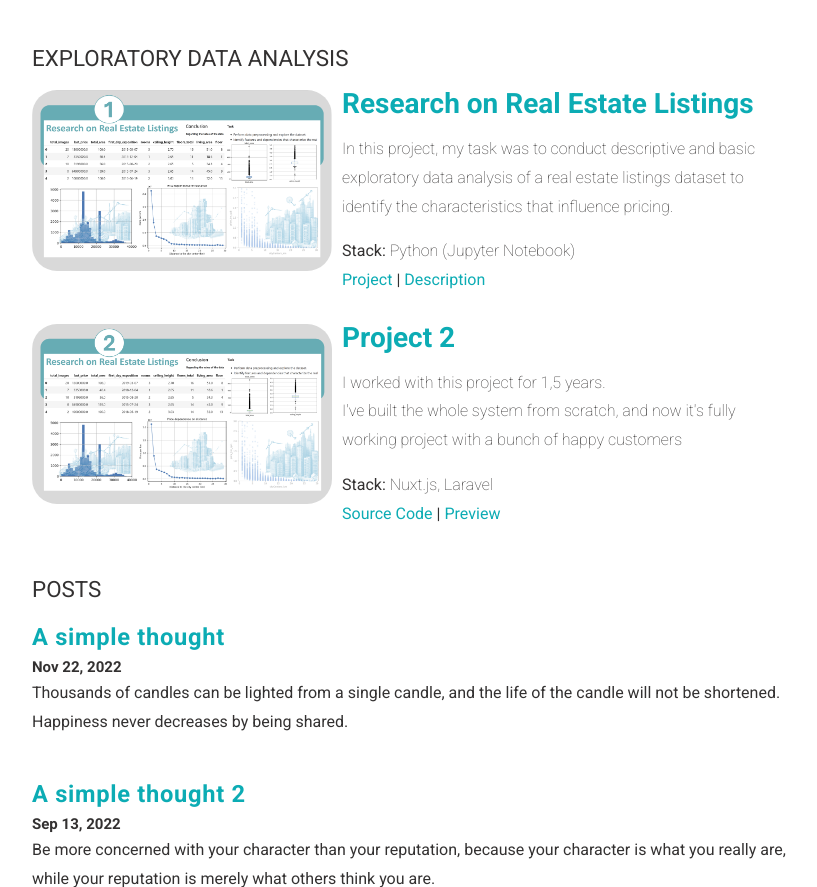
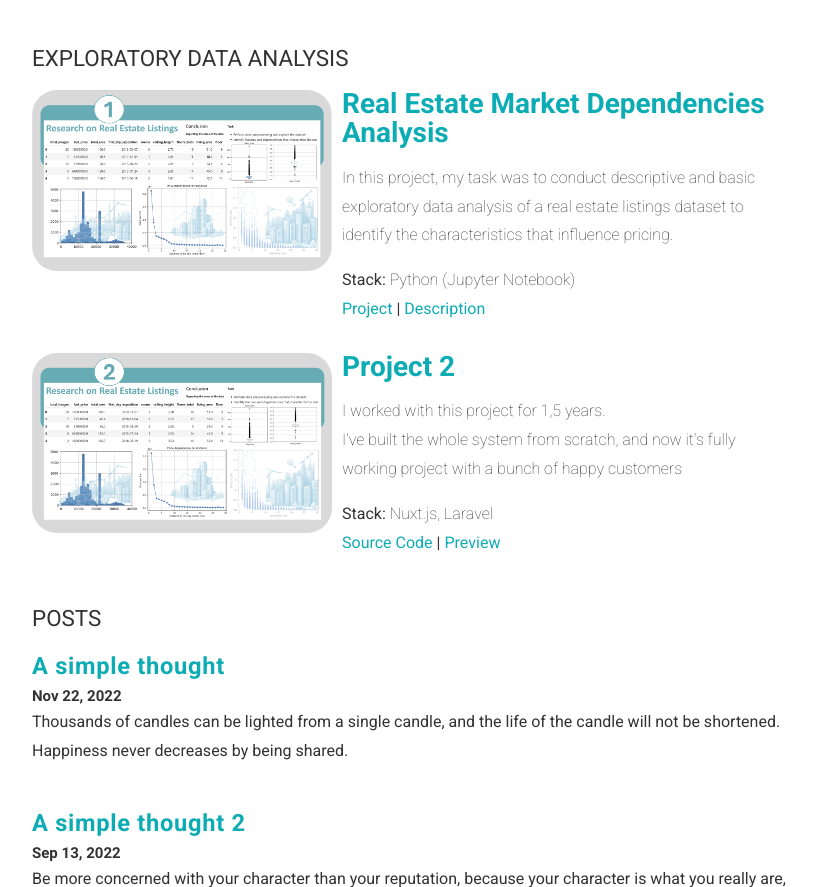
Before and after one commit to IVKovalev/ivkovalev.github.io, a plain HTML site: page index.html in a window 1280 px wide. Shown: the part 834-1721 px from the top of the page, without its empty margins (228-1045 px from the left). Drawn offline with Linux system fonts and the light colour scheme.

Commit message:
Update index.html

```diff
--- a/index.html
+++ b/index.html
@@ -77,7 +77,7 @@
                     </a>
                     <div>
                         <div class="main-item__title">
-                            <a href="https://github.com/IVKovalev/data_analytics/blob/main/exploratory_data_analysis/real_estate_market_dependencies.ipynb" target="_blank"><span>Research on Real Estate Listings</span></a>
+                            <a href="https://github.com/IVKovalev/data_analytics/blob/main/exploratory_data_analysis/real_estate_market_dependencies.ipynb" target="_blank"><span>Real Estate Market Dependencies Analysis</span></a>
                         </div>
                         <div class="main-item__description">
                             <p>In this project, my task was to conduct descriptive and basic exploratory data analysis of a real estate listings dataset to identify the characteristics that influence pricing.</p>
```
